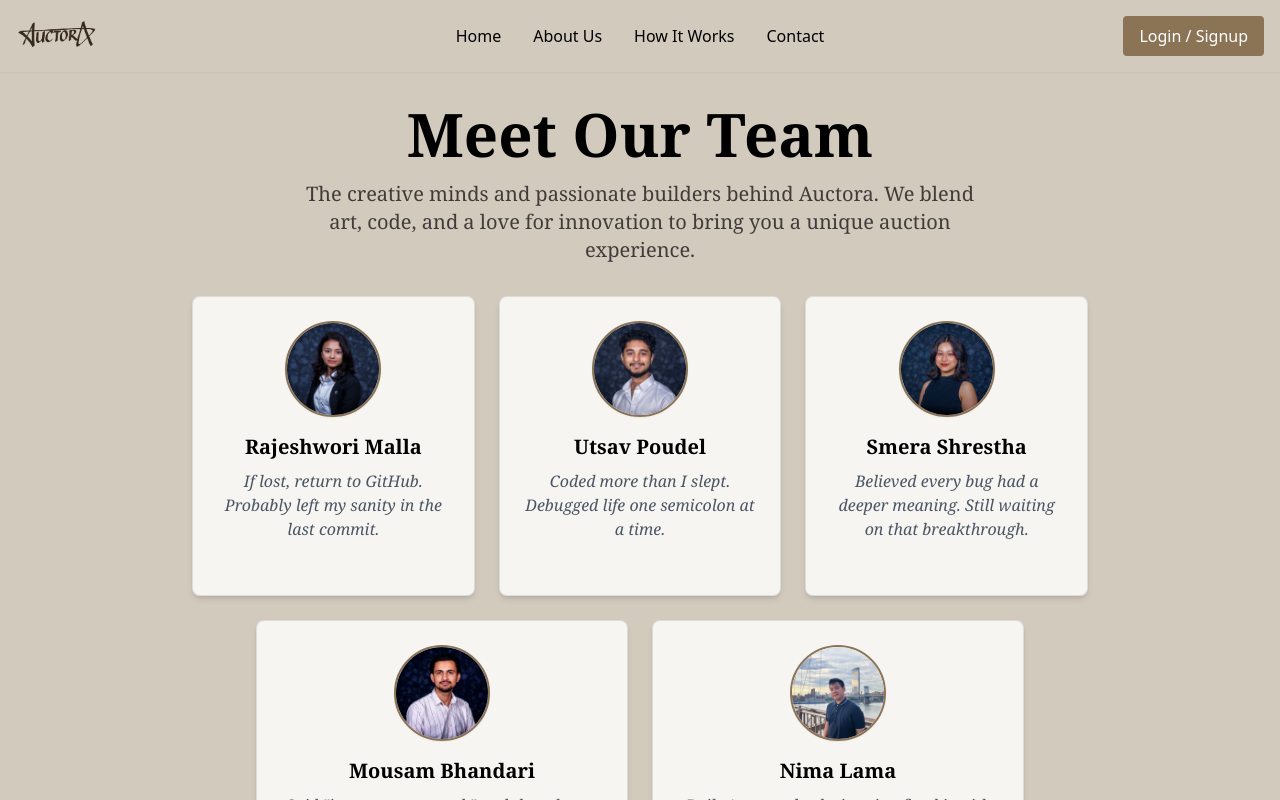
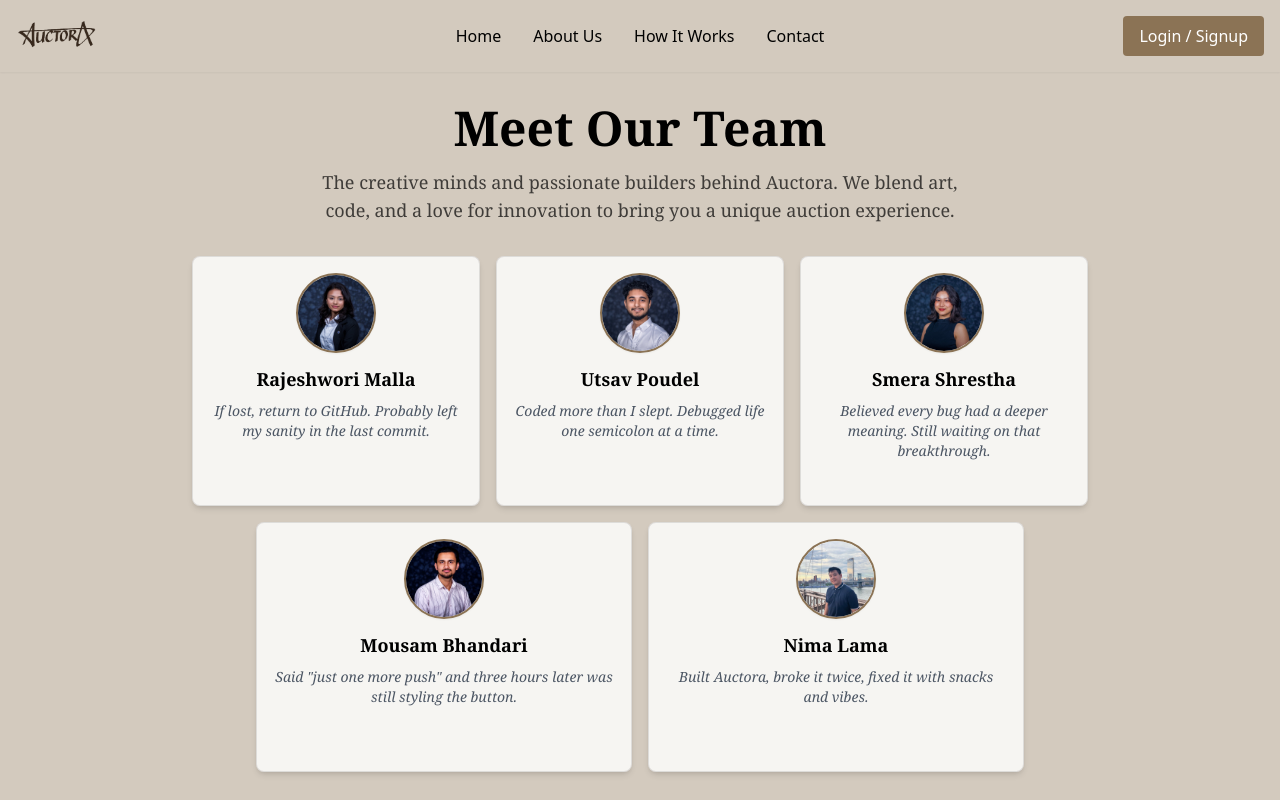
Before and after one commit to rajeshworimalla/auctoraBackup, a React (Create React App) app in the folder client/: page /#/about in a window 1280 px wide. Shown: the top 800 px of the page. Built offline with nearby package versions, Linux system fonts and the light colour scheme; no server answers; the database is empty.

Commit message:
fixed login page

```diff
--- a/client/src/pages/Login.js
+++ b/client/src/pages/Login.js
@@ -12,8 +12,7 @@ const Login = () => {
     lastName: '',
     email: '',
     phone: '',
-    password: '',
-    role: 'buyer'
+    password: ''
   });
   const [loading, setLoading] = useState(false);
   const [error, setError] = useState(null);
@@ -105,10 +104,13 @@ const Login = () => {
     }
 
     if (name === 'phone') {
+      const formattedNumber = formatPhoneNumber(value);
+      if (formattedNumber.length <= 14) { // (XXX) XXX-XXXX = 14 chars
         setFormData(prev => ({
           ...prev,
-        [name]: formatPhoneNumber(value)
+          [name]: formattedNumber
         }));
+      }
       return;
     }
 
@@ -172,7 +174,6 @@ const Login = () => {
           first_name: formData.firstName,
           last_name: formData.lastName,
           phone: formData.phone,
-          role: formData.role,
           username: `${formData.firstName} ${formData.lastName}`,
         }
       });
@@ -190,7 +191,6 @@ const Login = () => {
             first_name: formData.firstName,
             last_name: formData.lastName,
             phone: formData.phone,
-            role: formData.role,
             username: `${formData.firstName} ${formData.lastName}`,
           },
           emailRedirectTo: `${siteUrl}/login`
@@ -218,8 +218,7 @@ const Login = () => {
         lastName: '',
         email: '',
         phone: '',
-        password: '',
-        role: 'buyer'
+        password: ''
       });
       setPasswordStrength({ score: 0, message: '' });
     } catch (error) {
@@ -287,7 +286,7 @@ const Login = () => {
           </div>
         )}
 
-        <form className="mt-8 space-y-6" onSubmit={isForgotPassword ? handleForgotPassword : (isSignUp ? handleSignUp : handleLogin)}>
+        <form onSubmit={isSignUp ? handleSignUp : (isForgotPassword ? handleForgotPassword : handleLogin)} className="mt-8 space-y-6">
           {error && (
             <div className="bg-red-50 border-l-4 border-red-500 p-4 rounded-md animate-slideIn">
               <div className="flex">
@@ -303,7 +302,6 @@ const Login = () => {
             </div>
           )}
 
-          <div className={`space-y-4 transition-all duration-300 ease-in-out ${isSignUp ? 'animate-expandIn' : 'animate-expandOut h-0 overflow-hidden'}`}>
           {isSignUp && (
             <>
               <div className="grid grid-cols-2 gap-4">
@@ -354,37 +352,8 @@ const Login = () => {
                   onChange={handleInputChange}
                 />
               </div>
-
-                <div className="space-y-2">
-                  <label className="block text-sm font-medium text-gray-700">Role</label>
-                  <div className="flex space-x-4">
-                    <label className="inline-flex items-center">
-                      <input
-                        type="radio"
-                        name="role"
-                        value="buyer"
-                        checked={formData.role === 'buyer'}
-                        onChange={handleInputChange}
-                        className="form-radio h-4 w-4 text-[#D3CABE] focus:ring-[#D3CABE] border-gray-300"
-                      />
-                      <span className="ml-2 text-sm text-gray-700">Buyer</span>
-                    </label>
-                    <label className="inline-flex items-center">
-                      <input
-                        type="radio"
-                        name="role"
-                        value="seller"
-                        checked={formData.role === 'seller'}
-                        onChange={handleInputChange}
-                        className="form-radio h-4 w-4 text-[#D3CABE] focus:ring-[#D3CABE] border-gray-300"
-                      />
-                      <span className="ml-2 text-sm text-gray-700">Seller</span>
-                    </label>
-                  </div>
-                </div>
             </>
           )}
-          </div>
 
           <div>
             <label htmlFor="email" className="block text-sm font-medium text-gray-700 mb-1">
@@ -419,7 +388,8 @@ const Login = () => {
                 value={formData.password}
                 onChange={handleInputChange}
               />
-              {isSignUp && formData.password && (
+
+              {isSignUp && (
                 <div className="mt-3 animate-fadeIn">
                   <div className="flex items-center space-x-2">
                     <div className="flex-1 h-2 bg-gray-200 rounded-full overflow-hidden">
@@ -444,7 +414,7 @@ const Login = () => {
             </div>
           )}
 
-          <div className="flex flex-col space-y-4">
+          <div className="flex items-center justify-between">
             {!isSignUp && !isForgotPassword && (
               <button
                 type="button"
--- a/client/src/pages/TeamPage.js
+++ b/client/src/pages/TeamPage.js
@@ -32,40 +32,42 @@ const TeamPage = () => {
   return (
     <section className="min-h-screen bg-[#D3CABE] py-8 px-4 md:px-16 font-serif">
       <div className="max-w-5xl mx-auto text-center mb-8">
-        <h1 className="text-5xl md:text-6xl font-serif font-bold mb-4 text-black">Meet Our Team</h1>
-        <p className="text-lg md:text-xl text-black/70 font-light max-w-2xl mx-auto">
+        <h1 className="text-4xl md:text-5xl font-serif font-bold mb-4 text-black">Meet Our Team</h1>
+        <p className="text-base md:text-lg text-black/70 font-light max-w-2xl mx-auto">
           The creative minds and passionate builders behind Auctora. We blend art, code, and a love for innovation to bring you a unique auction experience.
         </p>
       </div>
 
+      <div className="max-w-6xl mx-auto">
         {/* First Row - 3 members */}
-      <div className="grid grid-cols-1 sm:grid-cols-3 gap-6 max-w-4xl mx-auto mb-6">
+        <div className="grid grid-cols-1 sm:grid-cols-3 gap-4 max-w-4xl mx-auto mb-4">
           {teamMembers.slice(0, 3).map((member, idx) => (
-          <div key={idx} className="bg-white/80 rounded-lg shadow-md p-6 flex flex-col items-center border border-black/10 hover:shadow-lg transition-shadow duration-200 h-[300px]">
+            <div key={idx} className="bg-white/80 rounded-lg shadow-md p-4 flex flex-col items-center border border-black/10 hover:shadow-lg transition-shadow duration-200 h-[250px]">
               <img
                 src={member.img}
                 alt={member.name}
-              className="w-24 h-24 object-cover rounded-full border-2 border-[#8B7355] mb-4 shadow-sm"
+                className="w-20 h-20 object-cover rounded-full border-2 border-[#8B7355] mb-3 shadow-sm"
               />
-            <h3 className="text-xl font-semibold text-black mb-2">{member.name}</h3>
-            <p className="text-gray-600 text-center italic">{member.bio}</p>
+              <h3 className="text-lg font-semibold text-black mb-2">{member.name}</h3>
+              <p className="text-sm text-gray-600 text-center italic">{member.bio}</p>
             </div>
           ))}
         </div>
 
         {/* Second Row - 2 members */}
-      <div className="grid grid-cols-1 sm:grid-cols-2 gap-6 max-w-3xl mx-auto">
+        <div className="grid grid-cols-1 sm:grid-cols-2 gap-4 max-w-3xl mx-auto">
           {teamMembers.slice(3, 5).map((member, idx) => (
-          <div key={idx} className="bg-white/80 rounded-lg shadow-md p-6 flex flex-col items-center border border-black/10 hover:shadow-lg transition-shadow duration-200 h-[300px]">
+            <div key={idx} className="bg-white/80 rounded-lg shadow-md p-4 flex flex-col items-center border border-black/10 hover:shadow-lg transition-shadow duration-200 h-[250px]">
               <img
                 src={member.img}
                 alt={member.name}
-              className="w-24 h-24 object-cover rounded-full border-2 border-[#8B7355] mb-4 shadow-sm"
+                className="w-20 h-20 object-cover rounded-full border-2 border-[#8B7355] mb-3 shadow-sm"
               />
-            <h3 className="text-xl font-semibold text-black mb-2">{member.name}</h3>
-            <p className="text-gray-600 text-center italic">{member.bio}</p>
+              <h3 className="text-lg font-semibold text-black mb-2">{member.name}</h3>
+              <p className="text-sm text-gray-600 text-center italic">{member.bio}</p>
             </div>
           ))}
+        </div>
       </div>
     </section>
   );
```
Lines whose indentation alone changed are shown as unchanged.
